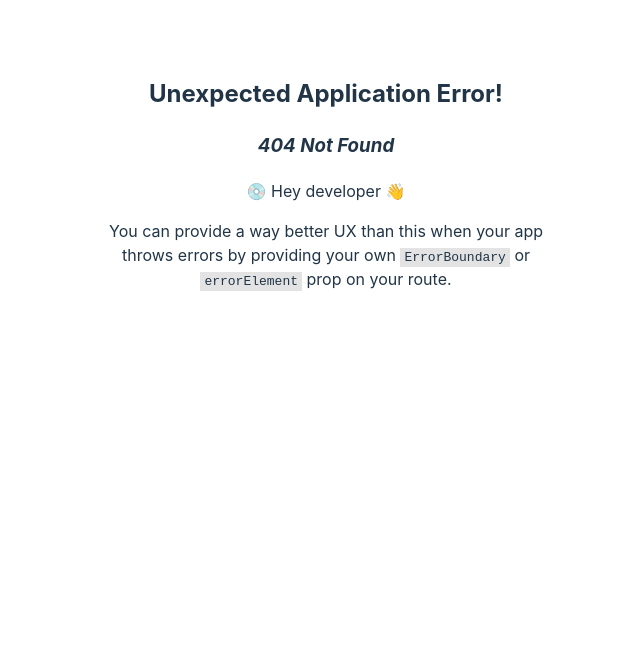
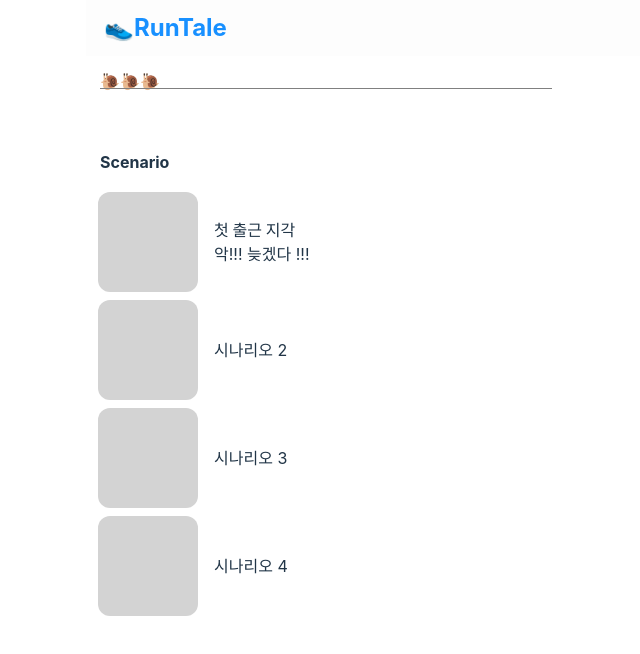
Before and after one commit to sungpaks/Runtale_FE_v2, a React (Vite) app: page /story in a window 1280 px wide. Before the commit this address had no page. Shown: the top 654 px of the page, without its empty margins (314-954 px from the left). Built offline with nearby package versions, Linux system fonts and the light colour scheme; sample sign-in values are in the browser's storage.

Commit message:
[feat] 스토리 목록 페이지 추가

```diff
--- a/src/App.tsx
+++ b/src/App.tsx
@@ -16,6 +16,7 @@ import DefaultPage from "./pages/default-page/DefaultPage";
 import { QueryClient, QueryClientProvider } from "react-query";
 import { CookiesProvider } from "react-cookie";
 import Home from "./pages/home/Home";
+import Story from "./pages/story/Story";
 
 interface AutocompletionOption {
 	label: string;
@@ -29,6 +30,7 @@ const router = createBrowserRouter(
 				{/* 로그인이 필요한 페이지 정의 */}
 
 				<Route path="/home" element={<Home />} />
+				<Route path="/story" element={<Story />} />
 			</Route>
 			<Route element={<PublicRoute />}>
 				{/* 로그인 없이 접근하는 페이지 정의 */}
--- a/src/components/Title.tsx
+++ b/src/components/Title.tsx
@@ -4,44 +4,46 @@ import "./Title.css";
 export default function Title({
 	level,
 	children,
+	style,
 }: {
 	level: number;
 	children: ReactNode;
+	style?: any;
 }) {
 	switch (level) {
 		case 1:
 			return (
-				<div className="title">
+				<div className="title" style={style}>
 					<h1>{children}</h1>
 				</div>
 			);
 		case 2:
 			return (
-				<div className="title">
+				<div className="title" style={style}>
 					<h2>{children}</h2>
 				</div>
 			);
 		case 3:
 			return (
-				<div className="title">
+				<div className="title" style={style}>
 					<h3>{children}</h3>
 				</div>
 			);
 		case 4:
 			return (
-				<div className="title">
+				<div className="title" style={style}>
 					<h4>{children}</h4>
 				</div>
 			);
 		case 5:
 			return (
-				<div className="title">
+				<div className="title" style={style}>
 					<h5>{children}</h5>
 				</div>
 			);
 		case 6:
 			return (
-				<div className="title">
+				<div className="title" style={style}>
 					<h6>{children}</h6>
 				</div>
 			);
--- /dev/null
+++ b/src/pages/story/Story.tsx
@@ -0,0 +1,65 @@
+import { Box, List, ListItem, Stack } from "@mui/material";
+import TitleBar from "../../layouts/Layout/title-bar/TitleBar";
+import Title from "../../components/Title";
+
+function MockScenarioSquare() {
+	return (
+		<Box
+			sx={{
+				width: "100px",
+				height: "100px",
+				backgroundColor: "lightgray",
+				borderRadius: 3,
+				mr: 2,
+			}}
+		></Box>
+	);
+}
+
+export default function Story() {
+	return (
+		<Box p={1}>
+			<TitleBar hasPreviousButton={false} />
+			<Title
+				level={4}
+				style={{
+					textAlign: "left",
+					marginBottom: "50px",
+				}}
+			>
+				🐌🐌🐌
+				<div
+					style={{
+						position: "relative",
+						top: "-5px",
+						borderBottom: "1px solid gray",
+					}}
+				></div>
+			</Title>
+			<Stack textAlign="left">
+				<Title level={4}>Scenario</Title>
+				<List>
+					<ListItem sx={{ p: 0.5 }}>
+						<MockScenarioSquare />
+						<div>
+							<h4 style={{ margin: 0 }}>첫 출근 지각</h4>
+							<p style={{ margin: 0 }}>악!!! 늦겠다 !!!</p>
+						</div>
+					</ListItem>
+					<ListItem sx={{ p: 0.5 }}>
+						<MockScenarioSquare />
+						시나리오 2
+					</ListItem>
+					<ListItem sx={{ p: 0.5 }}>
+						<MockScenarioSquare />
+						시나리오 3
+					</ListItem>
+					<ListItem sx={{ p: 0.5 }}>
+						<MockScenarioSquare />
+						시나리오 4
+					</ListItem>
+				</List>
+			</Stack>
+		</Box>
+	);
+}
```
